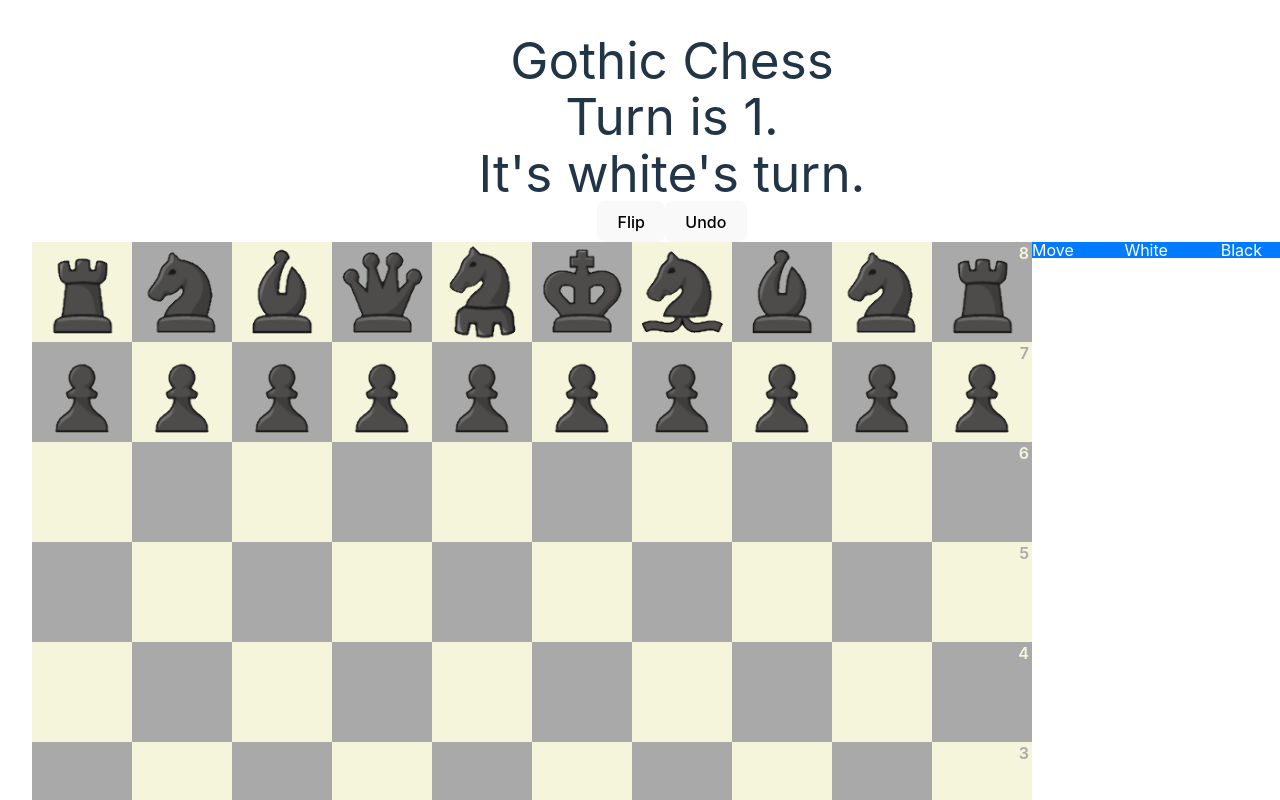
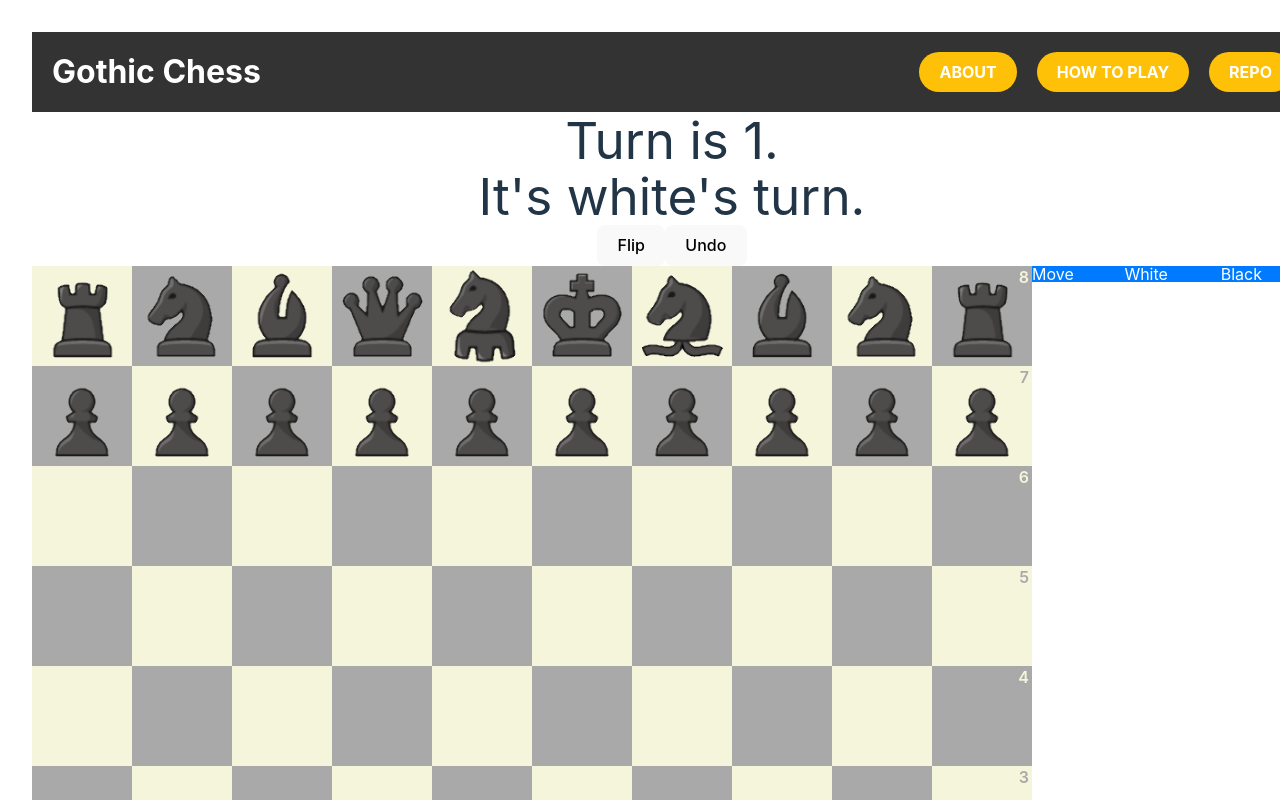
Before and after one commit to darianchen/gothic-chess, a React (Vite) app: page / in a window 1280 px wide. Shown: the top 800 px of the page. Built offline with nearby package versions, Linux system fonts and the light colour scheme.

Commit message:
Add navbar and fix issue with audio

```diff
--- a/src/components/Board/Board.jsx
+++ b/src/components/Board/Board.jsx
@@ -12,6 +12,7 @@ import Bishop from '../../classes/Bishop';
 import blackKingChecked from '../../assets/Images/black_king_check.png';
 import whiteKingChecked from '../../assets/Images/white_king_check.png';
 import MoveLog from '../MoveLog/MoveLog';
+import Navbar from '../Navbar';
 
 function Board(props){
     let theBoard = props.board;
@@ -82,6 +83,7 @@ function Board(props){
                 }
             }
             setTurn(turn-1);
+            setNumPieces(calculateNumPieces(copy))
             moveLog.pop();
         } else {
             console.error("Can't undo any more.");
@@ -199,7 +201,7 @@ function Board(props){
 
     return(
         <>
-            <h1>Gothic Chess</h1>
+            <Navbar />
             <h1>Turn is {turn}.</h1>
             <h1>It's {colors[turn%2]}'s turn.</h1>
             <button onClick={flipBoard}>Flip</button>
--- /dev/null
+++ b/src/components/Navbar/Navbar.css
@@ -0,0 +1,41 @@
+.navbar {
+    display: flex;
+    justify-content: space-between;
+    align-items: center;
+    padding: 20px;
+    background-color: #333;
+    color: white;
+  }
+
+  .navbar-title {
+    font-size: 2rem;
+    font-weight: bold;
+    text-align: center;
+  }
+
+  .navbar-buttons {
+    display: flex;
+    justify-content: flex-end;
+    align-items: center;
+  }
+
+  .navbar-button {
+    margin-left: 20px;
+    padding: 10px 20px;
+    border-radius: 50px;
+    background-color: #ffc107;
+    color: white;
+    font-weight: bold;
+    border: none;
+    cursor: pointer;
+    transition: all 0.2s ease-in-out;
+  }
+
+  .navbar-button:first-child {
+    margin-left: 0;
+  }
+
+  .navbar-button:hover {
+    background-color: #333;
+    color: #ffc107
+}
--- /dev/null
+++ b/src/components/Navbar/Navbar.jsx
@@ -0,0 +1,16 @@
+import './Navbar.css';
+
+function Navbar() {
+  return (
+    <nav className="navbar">
+      <div className="navbar-title">Gothic Chess</div>
+      <div className="navbar-buttons">
+        <button className="navbar-button">ABOUT</button>
+        <button className="navbar-button">HOW TO PLAY</button>
+        <button className="navbar-button">REPO</button>
+      </div>
+    </nav>
+  );
+}
+
+export default Navbar;
--- /dev/null
+++ b/src/components/Navbar/index.js
@@ -0,0 +1,3 @@
+import Navbar from './Navbar';
+// import './MoveLog.css';
+export default Navbar;
```
